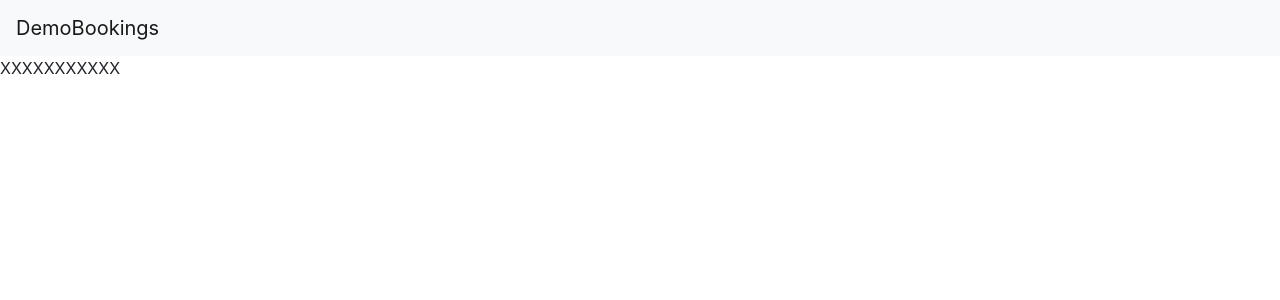
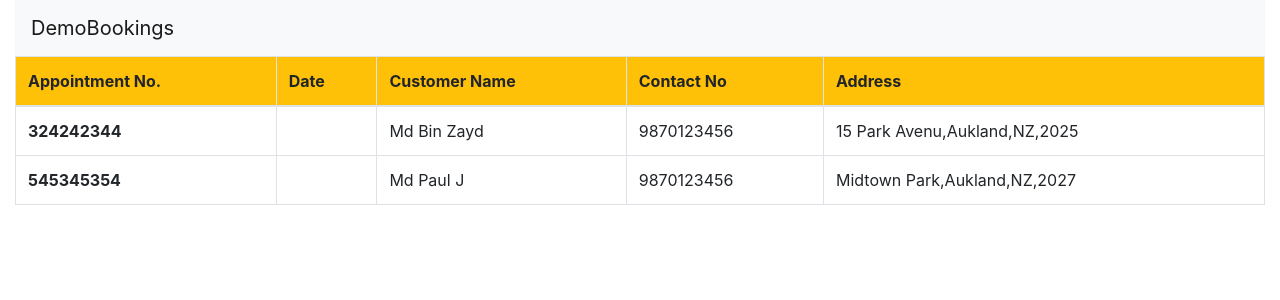
Before and after one commit to ashishsawant4u/DemoBookingApp, an Angular app: page /appointments in a window 1280 px wide. Shown: the top 300 px of the page. Built offline with nearby package versions, Linux system fonts and the light colour scheme.

Commit message:
Listing appointments with mock data
Interface
ngFor

```diff
--- a/src/app/app.component.html
+++ b/src/app/app.component.html
@@ -1,3 +1,5 @@
+<div class="container-fluid">
+
 <nav class="navbar navbar-expand-lg navbar-light bg-light">
   <a class="navbar-brand" href="#">DemoBookings</a>
   <button class="navbar-toggler" type="button" data-toggle="collapse" data-target="#navbarSupportedContent" aria-controls="navbarSupportedContent" aria-expanded="false" aria-label="Toggle navigation">
@@ -7,3 +9,6 @@
 
 
 <appointment-list></appointment-list>
+
+
+</div>
--- a/src/app/appointments/appointments.component.html
+++ b/src/app/appointments/appointments.component.html
@@ -1 +1,20 @@
-{{test}}
+<table class="table table-bordered table-hover">
+    <thead class="bg-warning">
+      <tr>
+        <th scope="col">Appointment No.</th>
+        <th scope="col">Date</th>
+        <th scope="col">Customer Name</th>
+        <th scope="col">Contact No</th>
+        <th scope="col">Address</th>
+      </tr>
+    </thead>
+    <tbody>
+      <tr *ngFor="let apps of appointmentList">
+        <th scope="row">{{apps.appointmentNumber}}</th>
+        <td>{{apps.date | date: 'dd-MMM-yyyy' }}</td>
+        <td>{{apps.customerName}}</td>
+        <td>{{apps.custMobNo}}</td>
+        <td>{{apps.address}}</td>
+      </tr>
+    </tbody>
+  </table>
--- a/src/app/appointments/appointments.component.ts
+++ b/src/app/appointments/appointments.component.ts
@@ -1,10 +1,27 @@
 import { Component } from '@angular/core';
-
+import { AppointmentData } from './appointment.data';
 @Component({
   selector: 'appointment-list',
   templateUrl: './appointments.component.html'
 })
 export class AppointmentsComponent
 {
-   test:string="XXXXXXXXXXX";
+    appointmentList : AppointmentData [] = [
+        {
+          appointmentNumber:"324242344",
+          appointmentDate:new Date("12-12-2020"),
+          productNumber:"AC3380",
+          customerName:"Md Bin Zayd",
+          address:"15 Park Avenu,Aukland,NZ,2025",
+          custMobNo:"9870123456"
+        },
+        {
+          appointmentNumber:"545345354",
+          appointmentDate:new Date("25-12-2020"),
+          productNumber:"AC33820",
+          customerName:"Md Paul J",
+          address:"Midtown Park,Aukland,NZ,2027",
+          custMobNo:"9870123456"
+        }
+    ]
 }
```
Also changed, not shown: src/app/appointments/appointment.data.ts (added, +9 -0 lines).
